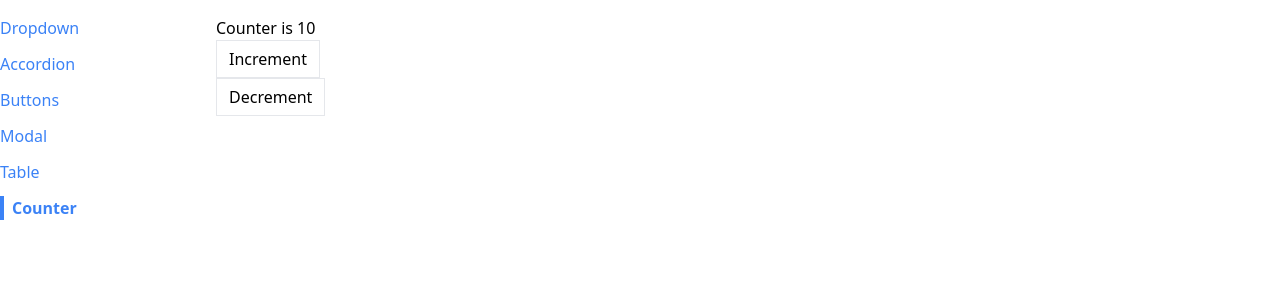
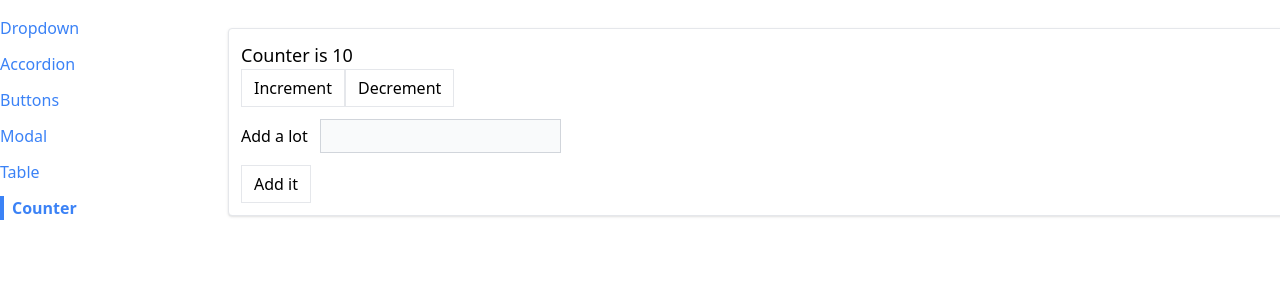
Before and after one commit to CamiloCardenasMesa/components, a React (Create React App) app: page /counter in a window 1280 px wide. Shown: the top 300 px of the page. Built offline with nearby package versions, Linux system fonts and the light colour scheme.

Commit message:
feat: form without functionality

```diff
--- a/src/pages/CounterPage.js
+++ b/src/pages/CounterPage.js
@@ -1,5 +1,6 @@
 import { useState } from 'react';
 import Button from '../components/Button';
+import Panel from '../components/Panel';
 
 function CounterPage({ initialCount }) {
     const [count, setCount] = useState(initialCount);
@@ -13,11 +14,18 @@ function CounterPage({ initialCount }) {
     };
 
     return (
-        <div>
-            <h1>Counter is {count}</h1>
-            <Button onClick={increment}>Increment</Button>
-            <Button onClick={decrement}>Decrement</Button>
-        </div>
+        <Panel className="m-3">
+            <h1 className="text-lg">Counter is {count}</h1>
+            <div className="flex flex-row">
+                <Button onClick={increment}>Increment</Button>
+                <Button onClick={decrement}>Decrement</Button>
+            </div>
+            <form>
+                <label>Add a lot</label>
+                <input type="number" className="p-1 m-3 bg-gray-50 border border-gray-300" />
+                <Button>Add it</Button>
+            </form>
+        </Panel>
     );
 
 }
```
